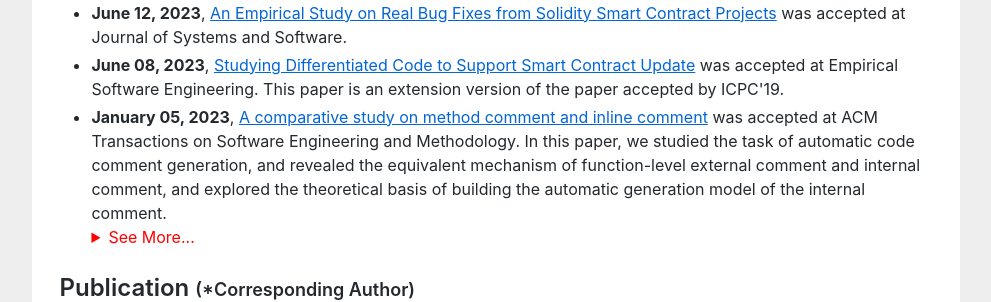
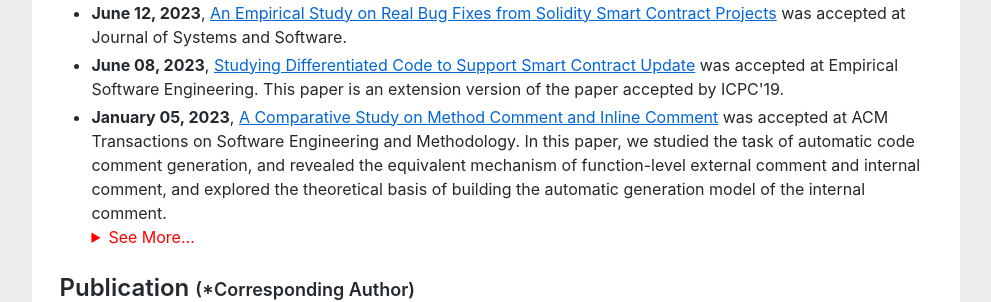
Before and after one commit to huangyuan-hy/huangyuan-hy.github.io, a Jekyll site: the page index.html, which Jekyll copies as it is, in a window 1280 px wide and 900 px high, scrolled down 825 px. Shown: the part 153-455 px from the top of the window, without its empty margins (144-1135 px from the left). Built offline with Jekyll 4.4.1, drawn with Linux system fonts in a browser that asks for light colours.

```diff
--- a/index.html
+++ b/index.html
@@ -91,7 +91,7 @@ gtag('config', 'UA-158965281-1');
 							This paper is an extension version of the paper accepted by ICPC'19.</li>
 
 
-						<li><b>January 05, 2023</b>,  <a href="https://dl.acm.org/doi/pdf/10.1145/3582570"><u>A comparative study on method comment and inline comment</u></a> was accepted at ACM Transactions on Software Engineering and Methodology. In this paper,
+						<li><b>January 05, 2023</b>,  <a href="https://dl.acm.org/doi/pdf/10.1145/3582570"><u>A Comparative Study on Method Comment and Inline Comment</u></a> was accepted at ACM Transactions on Software Engineering and Methodology. In this paper,
 							we studied the task of automatic code comment generation, and revealed the equivalent mechanism of function-level external comment and internal comment, and explored the theoretical basis of building the automatic generation model of the internal comment.</li>
 
 <details>
```
